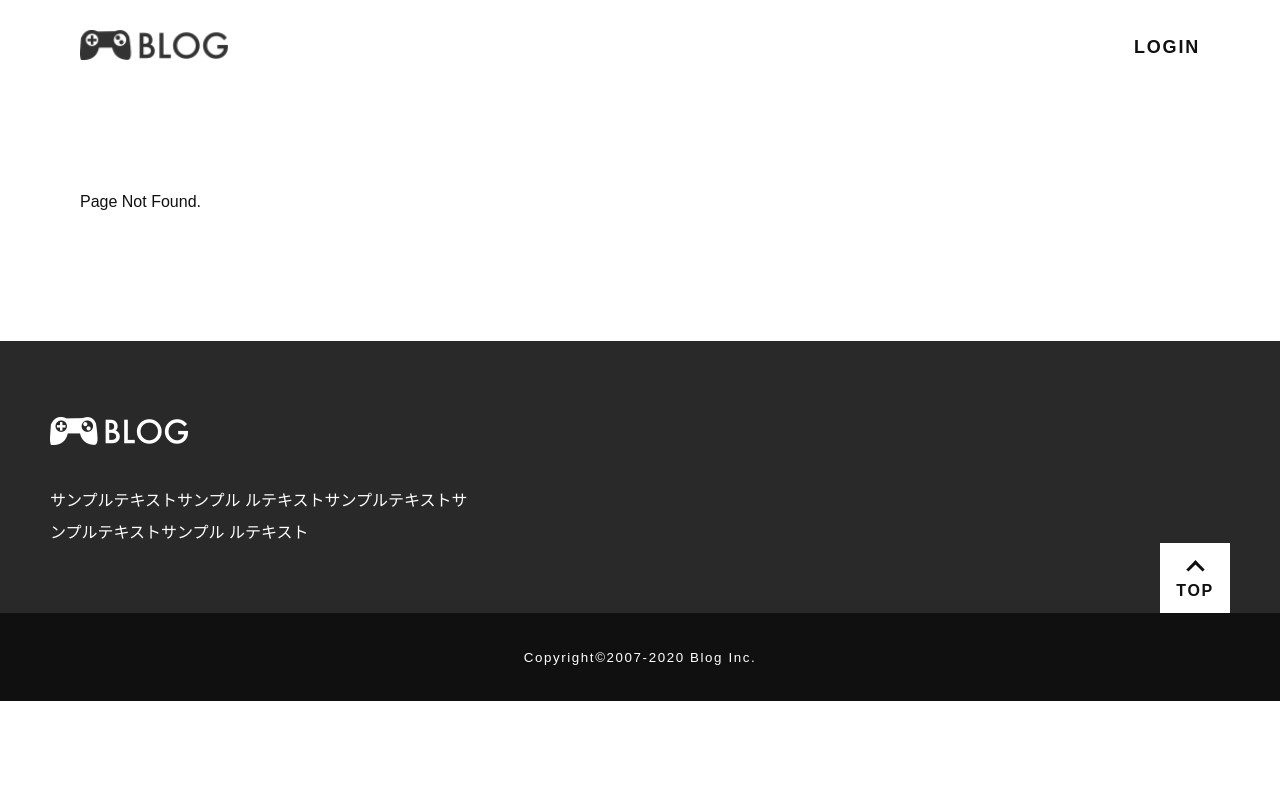
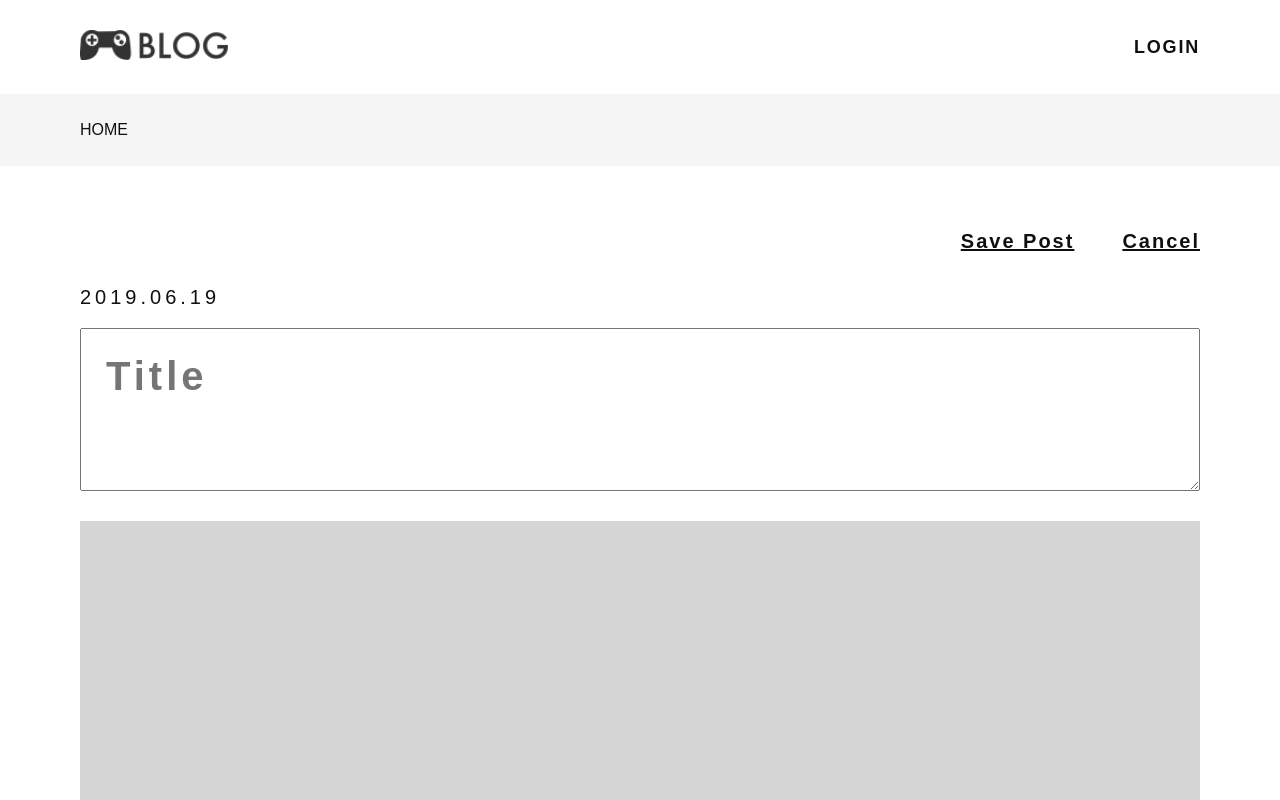
Before and after one commit to beljems/react-training, a React (Create React App) app: page /post/new in a window 1280 px wide. Before the commit this address led to /not-found. Shown: the top 800 px of the page. Built offline with nearby package versions, Linux system fonts and the light colour scheme; what apollo-upload-client would draw is missing.

Commit message:
Update new post

```diff
--- a/src/assets/styles/base/_base.scss
+++ b/src/assets/styles/base/_base.scss
@@ -23,6 +23,7 @@ button {
 }
 
 button {
+  background-color: transparent;
   border: none;
   outline: none;
   cursor: pointer;
--- a/src/assets/styles/components/_button.scss
+++ b/src/assets/styles/components/_button.scss
@@ -21,4 +21,5 @@
   font-weight: bold;
   color: $primary-color;
   text-decoration: underline;
+  letter-spacing: 0.1em;
 }
--- a/src/assets/styles/layout/_l-container.scss
+++ b/src/assets/styles/layout/_l-container.scss
@@ -1,5 +1,5 @@
 .l-container {
-    margin: 0 auto;
-    padding: 0 30px;
-    width: calc(1120px + 60px);
+  margin: 0 auto;
+  padding: 0 30px;
+  width: calc(1120px + 60px);
 }
--- a/src/components/common/Footer.js
+++ b/src/components/common/Footer.js
@@ -10,7 +10,8 @@ import logoBlogWhite from './../../assets/images/logo-blog-white.png';
 const Footer = () => {
   const currentYear = new Date().getFullYear();
 
-  const handleClick = () => {
+  const handleClick = (e) => {
+    e.preventDefault();
     WRAP.scrollIntoView({
         behavior: 'smooth'
     }, 500)
@@ -20,7 +21,7 @@ const Footer = () => {
    <footer className="footer">
       <div className="l-container footer-container">
         <div className="footer-back-top">
-          <Link to="/" onClick={() => handleClick()}>
+          <Link to="/" onClick={(e) => handleClick(e)}>
             TOP
           </Link>
         </div>
--- a/src/components/common/Header.js
+++ b/src/components/common/Header.js
@@ -19,6 +19,8 @@ const Header = () => {
   const path = location.pathname;
 
   const text = isOpen ? 'Login' : 'Close';
+
+  console.log(path);
 
   const handleClick = () => {
     if(!isOpen) {
@@ -60,6 +62,7 @@ const Header = () => {
     setButtonText(text);
     setIsLoggedIn(removeToken);
     history.push(path)
+    console.log(path);
   }
 
   const logoLink = <Link to="/" onClick={() => handleRemoveClick()}>
--- a/src/pages/NewPostPage.js
+++ b/src/pages/NewPostPage.js
@@ -1,27 +1,68 @@
-import React from 'react';
+import React, { useState } from 'react';
+import { useSelector, useDispatch } from 'react-redux';
+import { Link } from 'react-router-dom';
 
 import './SinglePage.scss';
 import './SingleEditPage.scss';
 import './NewPostPage.scss';
 
+import { addPost } from './../redux/modules/post/postActions'
+
 import Breadcrumbs from './../components/Breadcrumbs';
-import ContentHeader from './../components/ContentHeader';
 
 const NewPostPage = () => {
   const contentFeature = '';
-  const pageTitle = 'サンプルテキストサンプル ルテキストサンプルテキストサンプルテキストサンプル ルテキスト ';
+  const pageTitle = '';
+
+  const [processing, setProcessing] = useState(false);
+  const [message, setMessage] = useState('');
+  const dispatch = useDispatch();
+  const post = useSelector(state => state.post.post);
+  const [values, setValues] = useState({
+    title: '',
+    content: '',
+    createdAt: '',
+  });
+
+  const handleChange = (id, value) => {
+    setValues({
+      ...values,
+      [id]: value.trim()
+    });
+    setProcessing('')
+    setMessage('')
+  }
+
+  const handleSubmit = e => {
+    e.preventDefault();
+    setProcessing(true);
+    //console.log(values)
+    setMessage('');
+    dispatch(addPost(values))
+  }
 
   return (
     <>
       <Breadcrumbs title={pageTitle} />
       <div className="l-container single-body single-body-new">
-        <ContentHeader />
+        <form>
+          <div className="content-header">
+            <div className="content-header-item content-header-item-right">
+              <div className="content-header-link">
+                <button className="button-default" onClick={(e) => handleSubmit(e)} disabled={processing}>Save Post</button>
+              </div>
+              <div className="content-header-link">
+                <button className="button-default" to="/post">Cancel</button>
+              </div>
+            </div>
+          </div>
 
           <span className="single-date">
             <time dateTime="2019-06-19">2019.06.19</time>
           </span>
 
-        <textarea className="single-edit-textarea single-edit-heading" placeholder="Title"></textarea>
+          <textarea className="single-edit-textarea single-edit-heading" placeholder="Title"
+            name="title" id="title" value={values.title} onChange={(e) => handleChange('title', e.target.value)}></textarea>
 
           <div className="single-feature-image single-edit-feature-image" style={{ backgroundImage: `url(${contentFeature})` }}>
             <div className="single-edit-feature-button">
@@ -29,7 +70,9 @@ const NewPostPage = () => {
             </div>
           </div>
 
-        <textarea className="single-edit-textarea single-edit-copy" placeholder="Content"></textarea>
+          <textarea className="single-edit-textarea single-edit-copy" placeholder="Content"
+            name="content" id="content" value={values.content} onChange={(e) => handleChange('content', e.target.value)}></textarea>
+        </form>
      </div>
     </>
   );
--- a/src/pages/Pages.js
+++ b/src/pages/Pages.js
@@ -1,5 +1,7 @@
-import React from 'react';
+import React, { useContext } from 'react';
 import { Switch, Route, Redirect, useLocation } from 'react-router-dom';
+
+import { AuthContext } from './../hooks/useAuth'
 
 import News from './../components/News';
 import SinglePage from './SinglePage';
@@ -9,32 +11,30 @@ import NotFoundPage from './NotFoundPage';
 
 const Pages = () => {
   const location = useLocation();
+  const [isLoggedIn] = useContext(AuthContext);
   const path = location.pathname;
-    const links = ['/', '/login', '/register'];
 
-    const modifier = path === '/single' ? ' app-main-single' : '';
+  const modifier = path === '/post' || path === '/post/new' ? ' app-main-single' : '';
 
   return (
     <main className={`app-main${modifier}`}>
       <Switch>
-                {links.map(link => (
-                    <Route key={link} path={link} exact>
+        <Route path="/post" exact>
+          <SinglePage />
+        </Route>
+        <Route path="/post/single-edit" exact>
+           <SingleEditPage />
+        </Route>
+        <Route path="/post/new" exact>
+          <NewPostPage />
+        </Route>
+        <Route path='/'>
           <News />
         </Route>
-                ))}
-                <Route path="/single">
-                    <SinglePage />
+        <Route path="*">
+          <NotFoundPage />
+          <Redirect to="/"/>
         </Route>
-                <Route path="/single-edit">
-                    <SingleEditPage />
-                </Route>
-                <Route path="/new-post">
-                    <NewPostPage />
-                </Route>
-                <Route path="/not-found">
-                    <NotFoundPage />
-                </Route>
-                <Redirect from="*" to="/not-found" />
       </Switch>
     </main>
   );
--- a/src/redux/modules/post/postQueries.js
+++ b/src/redux/modules/post/postQueries.js
@@ -26,8 +26,12 @@ const POSTS = gql`
 `;
 
 const ADD_POST = gql`
-  query AddPost{
-    post: addPost{
+  mutation AddPost(
+    $post: PostInput
+  ){
+    post: addPost(
+      post: $post
+    ){
       ...PostsFields
     }
   }
--- a/src/redux/modules/post/postReducer.js
+++ b/src/redux/modules/post/postReducer.js
@@ -1,9 +1,21 @@
 import { GET_POSTS, ADD_POST } from './postTypes'
 
 const INITIAL_STATE = {
-  post: [],
+  post: {
+    id: '',
+    title: '',
+    content: '',
+    image: '',
+    createdAt: '',
+    comments: {
+      id: '',
+      postId: '',
+      content: '',
+      createdAt: '',
+    },
+  },
   posts: [],
-  //processing: false,
+  processing: false,
   error: null
 }
 
@@ -18,7 +30,7 @@ const postReducer = (state = INITIAL_STATE, action = {}) => {
       return {
         ...state,
         posts: action.payload,
-        //processing: true,
+        processing: true,
         error: null
       }
     case `${GET_POSTS}_FAIL` :
@@ -35,8 +47,7 @@ const postReducer = (state = INITIAL_STATE, action = {}) => {
     case `${ADD_POST}_SUCCESS` :
       return {
         ...state,
-        posts: action.payload.data,
-        //processing: true,
+        processing: true,
         error: null
       }
     case `${ADD_POST}_FAIL` :
--- a/src/redux/modules/post/postSaga.js
+++ b/src/redux/modules/post/postSaga.js
@@ -1,6 +1,7 @@
 import { put, call, getContext } from 'redux-saga/effects';
 import { queries } from './postQueries';
 import useQuery from './../../../hooks/useQuery';
+import useMutation from './../../../hooks/useMutation';
 
 import { GET_POSTS, ADD_POST } from './postTypes';
 
@@ -17,9 +18,13 @@ export function* getPosts(action) {
   }
 }
 
-function* addPostReq(data = {}) {
+// function* addPostReq(data) {
+//   return yield call(useMutation, queries.ADD_POST, data);
+// }
+
+function* addPostReq(data) {
   const client = yield getContext('client');
-  const mutation = queries.ADD_POST
+  const mutation = queries.ADD_POST;
 
   return yield call(client.mutate, { mutation,
     variables: {
@@ -29,10 +34,12 @@ function* addPostReq(data = {}) {
 }
 
 export function* addPost(action) {
+  const { data: post } = yield addPostReq(action.payload)
   try {
-    let { data: { post } } = yield addPostReq(action.payload);
+    //const { data: post } = yield addPostReq(action.payload)
     yield put({ type: `${ADD_POST}_SUCCESS`, payload: post })
   } catch(error) {
     yield put({ type: `${ADD_POST}_FAIL`, payload: error })
+    console.log(post)
   }
 }
```
Also changed, not shown: src/assets/styles/components/_heading.scss (+5 -5 lines), 2 other files (tests, documents, lock files or other folders). Lines whose indentation alone changed are shown as unchanged.
